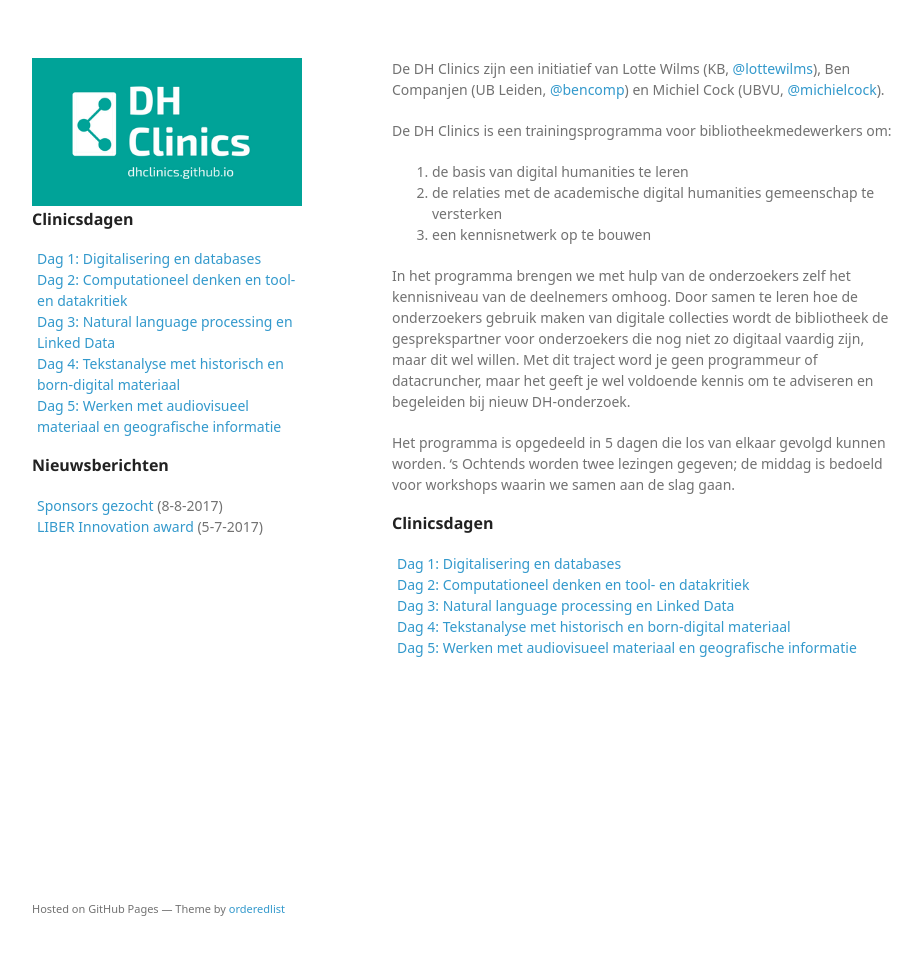
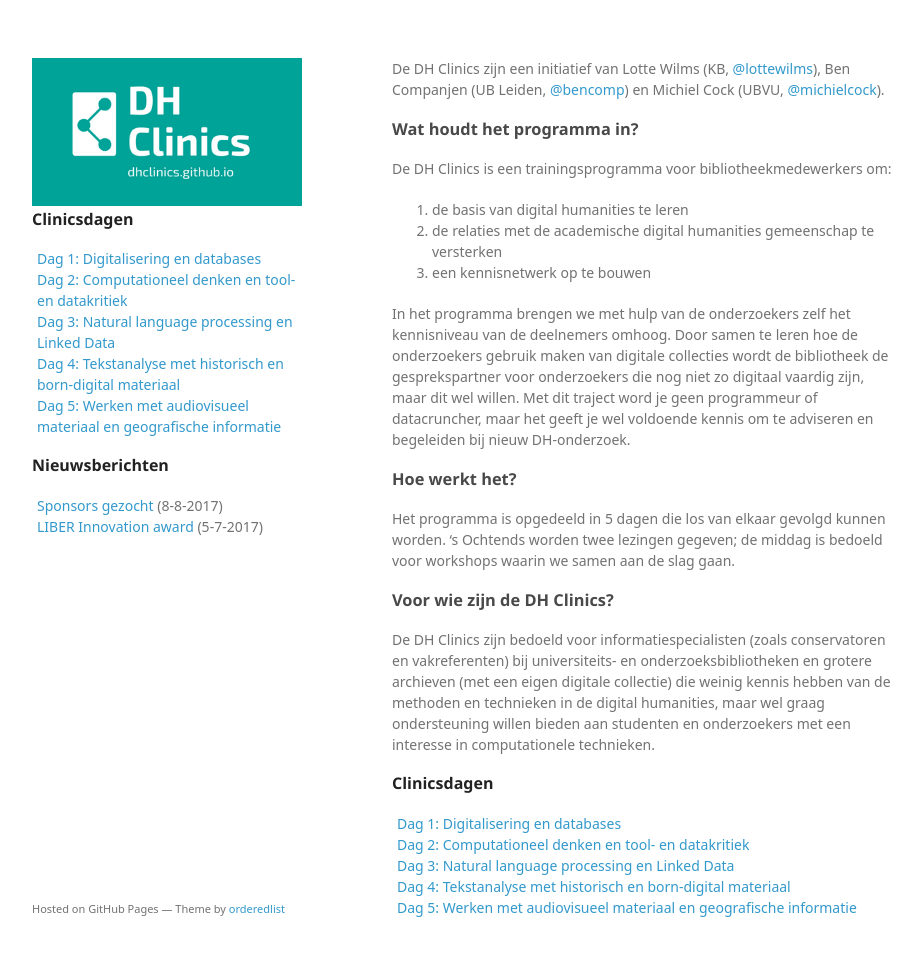
Before and after one commit to DHClinics/dhclinics.github.io, a Jekyll site: the page built from index.md, in a window 1280 px wide and 988 px high. Shown: the top 956 px of the window, without its empty margins (178-1100 px from the left). Built offline with Jekyll 4.4.1, drawn with Linux system fonts in a browser that asks for light colours; some web fonts are replaced; a script that is not in the unit is left out.

Commit message:
Voeg info toe over doelgroep en tussenkopjes

```diff
--- a/index.md
+++ b/index.md
@@ -4,6 +4,7 @@ title: DH Clinics 2017
 
 De DH Clinics zijn een initiatief van Lotte Wilms (KB, [@lottewilms](https://twitter.com/lottewilms)), Ben Companjen (UB Leiden, [@bencomp](https://twitter.com/bencomp)) en Michiel Cock (UBVU, [@michielcock](https://twitter.com/michielcock)).
 
+### Wat houdt het programma in?
 De DH Clinics is een trainingsprogramma voor bibliotheekmedewerkers om:
 
 1. de basis van digital humanities te leren
@@ -12,6 +13,10 @@ De DH Clinics is een trainingsprogramma voor bibliotheekmedewerkers om:
 
 In het programma brengen we met hulp van de onderzoekers zelf het kennisniveau van de deelnemers omhoog. Door samen te leren hoe de onderzoekers gebruik maken van digitale collecties wordt de bibliotheek de gesprekspartner voor onderzoekers die nog niet zo digitaal vaardig zijn, maar dit wel willen. Met dit traject word je geen programmeur of datacruncher, maar het geeft je wel voldoende kennis om te adviseren en begeleiden bij nieuw DH-onderzoek.
 
+### Hoe werkt het?
 Het  programma is opgedeeld in 5 dagen die los van elkaar gevolgd kunnen worden. 's Ochtends worden twee lezingen gegeven; de middag is bedoeld voor workshops waarin we samen aan de slag gaan.
 
+### Voor wie zijn de DH Clinics?
+De DH Clinics zijn bedoeld voor informatiespecialisten (zoals conservatoren en vakreferenten) bij universiteits- en onderzoeksbibliotheken en grotere archieven (met een eigen digitale collectie) die weinig kennis hebben van de methoden en technieken in de digital humanities, maar wel graag ondersteuning willen bieden aan studenten en onderzoekers met een interesse in computationele technieken.
+
 {% include dagen.html %}
```
